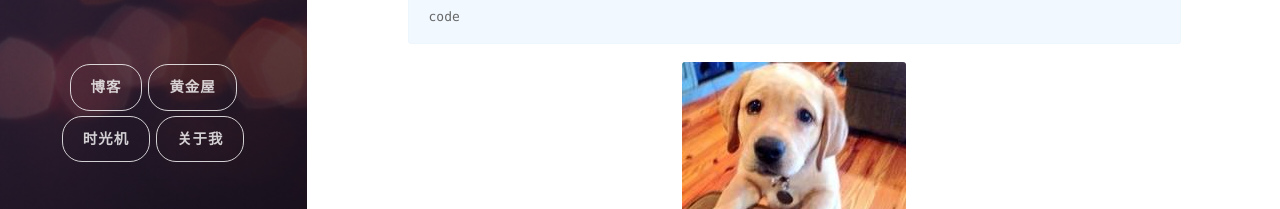
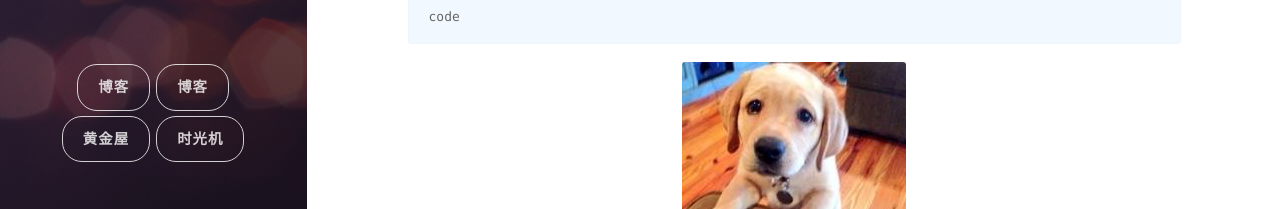
Before and after one commit to tom-libing/Blog, a plain HTML site: page 2017/05/22/hello-world/index.html in a window 1280 px wide. Shown: the part 408-617 px from the top of the page. Drawn offline with nearby package versions, Linux system fonts and the light colour scheme; some packages are replaced by stand-ins of ours; a script that the page names is missing; files whose address does not match are found by name.

Commit message:
Site updated: 2017-05-22 01:42:23

```diff
--- a/2017/05/22/hello-world/index.html
+++ b/2017/05/22/hello-world/index.html
@@ -72,11 +72,11 @@ Quick">
             <ul class="navigation">
               <li class="navigation__item"><a href="/#blog" title="访问博客" class="blog-button">博客</a></li>
 
+              <li class="navigation__item"><a href="/blog">博客</a></li>
+
               <li class="navigation__item"><a href="/favourite">黄金屋</a></li>
 
               <li class="navigation__item"><a href="/favourite/time.html">时光机</a></li>
-
-              <li class="navigation__item"><a href="/aboutme">关于我</a></li>
 
             </ul>
           </nav>
```
Also changed, not shown: archives/2017/05/index.html (+2 -2 lines), archives/2017/index.html (+2 -2 lines), archives/index.html (+2 -2 lines), index.html (+2 -2 lines).
